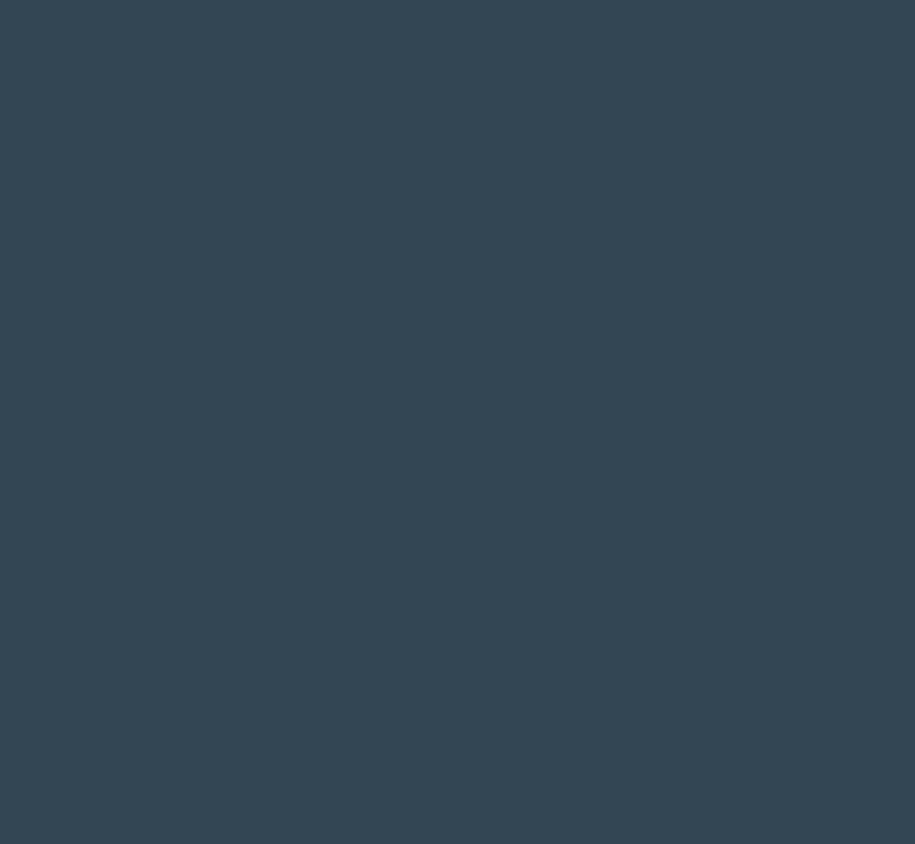
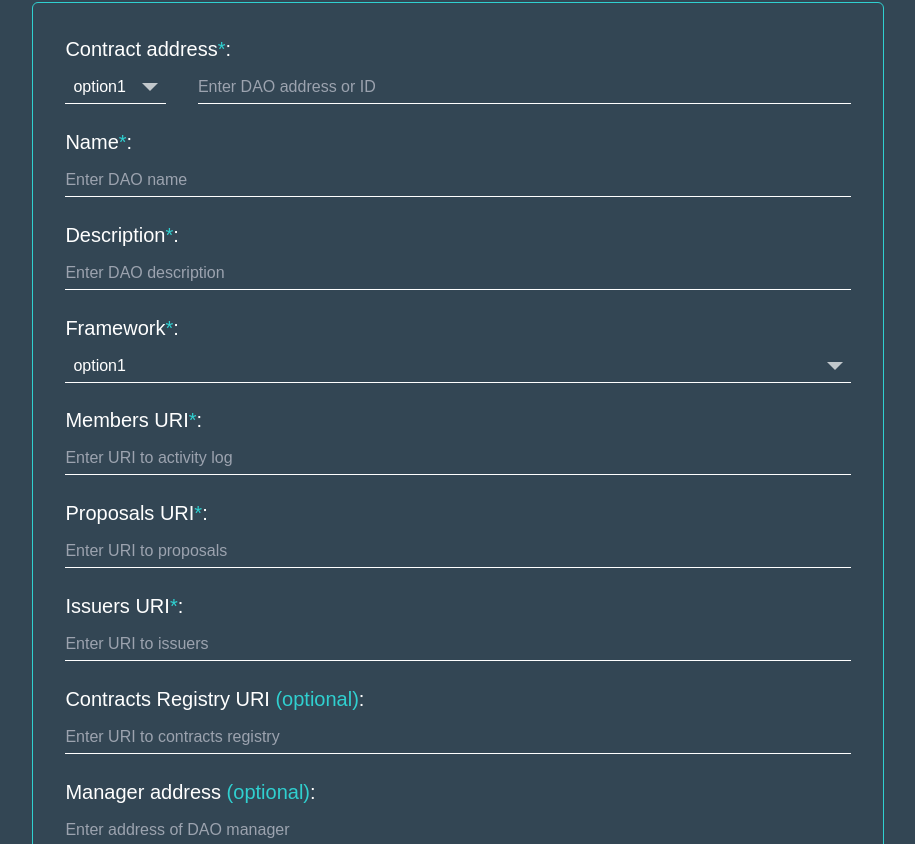
Before and after one commit to AwespireTech/rXCA-Frontend, a Next.js app: page /register in a window 1280 px wide. Shown: the part 176-1020 px from the top of the page, without its empty margins (182-1097 px from the left). Before the commit the page ends 800 px from the top, so only its background shows below. Built offline with nearby package versions, Linux system fonts and the light colour scheme; a web font is replaced by a local one.

Commit message:
feat: init explore page

```diff
--- a/src/app/components/atoms/button.tsx
+++ b/src/app/components/atoms/button.tsx
@@ -33,7 +33,7 @@ export const Button = ({
       style += " py-1 px-6 text-base"
       break
     case "large":
-      style += " py-2 px-6 text-xl"
+      style += " py-2 px-8 text-2xl"
       break
   }
 
--- a/src/app/components/atoms/dropdown/index.tsx
+++ b/src/app/components/atoms/dropdown/index.tsx
@@ -3,20 +3,20 @@ import styles from "./styles.module.scss"
 
 export const Dropdown = ({
   id,
-  items,
-  selectedItem,
+  options,
+  selectedOption,
   onSelect,
   full = false
 }: {
   id: string
-  items: string[]
-  selectedItem: string
+  options: string[]
+  selectedOption: string
   // selectedIdx: number,
-  onSelect: (item: string) => void
+  onSelect: (option: string) => void
   full?: boolean
 }) => {
   const [showDropdown, setShowDropdown] = useState(false)
-  const selectedIdx = items.indexOf(selectedItem)
+  const selectedIdx = options.indexOf(selectedOption)
 
   useEffect(() => {
     const handleOnClickOutside = (event: MouseEvent) => {
@@ -32,8 +32,8 @@ export const Dropdown = ({
     }
   }, [id])
 
-  const handleOnSelect = (item: string) => {
-    onSelect(item)
+  const handleOnSelect = (option: string) => {
+    onSelect(option)
     setShowDropdown(false)
   }
 
@@ -45,22 +45,22 @@ export const Dropdown = ({
           setShowDropdown((state) => !state)
         }}
       >
-        <p id={`${id}_shownText`}>{items[selectedIdx]}</p>
+        <p id={`${id}_shownText`}>{options[selectedIdx]}</p>
         <svg>
           <polygon points="0,0 8,8 16,0" />
         </svg>
       </button>
 
       <div className={`${styles.dropdownList} ${showDropdown ? styles.show : ""}`}>
-        {items.map((item, idx) => (
+        {options.map((option, idx) => (
           <button
             key={idx}
             className={styles.dropdownListItem}
             onClick={() => {
-              handleOnSelect(items[idx])
+              handleOnSelect(options[idx])
             }}
           >
-            {item}
+            {option}
           </button>
         ))}
       </div>
--- a/src/app/components/atoms/dropdown/styles.module.scss
+++ b/src/app/components/atoms/dropdown/styles.module.scss
@@ -1,7 +1,7 @@
 .dropdown {
-  display: relative;
+  position: relative;
   width: fit-content;
-  height: 2.25rem;
+  height: 2rem;
 
   &.full {
     width: 100%;
--- a/src/app/components/molecules/form-item.tsx
+++ b/src/app/components/molecules/form-item.tsx
@@ -9,7 +9,7 @@ export const FormItem = ({
 }) => {
   return (
     <div className="flex w-full flex-col gap-2">
-      <p className="text-lg">
+      <p className="text-xl">
         {label}
         <span className="text-highlight">{isRequired ? "*" : " (optional)"}</span>
         <span>:</span>
@@ -18,3 +18,5 @@ export const FormItem = ({
     </div>
   )
 }
+
+export default FormItem
--- a/src/app/explore/page.tsx
+++ b/src/app/explore/page.tsx
@@ -1,12 +1,13 @@
 "use client"
 import Header from "../components/organisms/header"
 import Title from "../components/atoms/title"
+import lang from "@../../../public/lang/en.json"
 
 export const Explore = () => {
   return (
     <>
       <Header />
-      <Title>Explore</Title>
+      <Title>{lang.page.explore.title}</Title>
     </>
   )
 }
--- a/src/app/register/page.tsx
+++ b/src/app/register/page.tsx
@@ -1,12 +1,141 @@
 "use client"
+import React, { useState } from "react"
 import Header from "../components/organisms/header"
 import Title from "../components/atoms/title"
+import lang from "@../../../public/lang/en.json"
+import FormItem from "../components/molecules/form-item"
+import Dropdown from "../components/atoms/dropdown"
+import TextInput from "../components/atoms/input"
+import Button from "../components/atoms/button"
+
+const options = ["option1", "option2", "option3"]
+
+const defaultNetwork = options[0]
+const defaultFramework = options[0]
 
 export const Register = () => {
+  const [network, setNetwork] = useState<string>(defaultNetwork)
+  const [contractAddr, setContractAddr] = useState<string>("")
+  const [name, setName] = useState<string>("")
+  const [description, setDescription] = useState<string>("")
+  const [framework, setFramework] = useState<string>(defaultFramework)
+  const [membersUri, setMembersUri] = useState<string>("")
+  const [proposalsUri, setProposalsUri] = useState<string>("")
+  const [issuersUri, setIssuersUri] = useState<string>("")
+  const [registryUri, setRegistryUri] = useState<string>("")
+  const [managerAddr, setManagerAddr] = useState<string>("")
+  const [document, setDocument] = useState<string>("")
+
+  const handleRegister = () => {}
+
   return (
     <>
       <Header />
-      <Title>Register</Title>
+      <Title>{lang.page.register.title}</Title>
+      <div className="flex w-[90%] flex-col gap-6 rounded-md border border-highlight p-8 xl:w-[70%]">
+        <FormItem label={lang.dao.contractAddr.label} isRequired>
+          <div className="flex flex-row justify-end gap-8">
+            <Dropdown
+              id="contractAddrNetwork"
+              options={options}
+              selectedOption={network}
+              onSelect={(option: string) => setNetwork(option)}
+            />
+            <TextInput
+              id="contractAddr"
+              placeholder={lang.dao.contractAddr.placeholder}
+              value={contractAddr}
+              onChange={(value) => setContractAddr(value)}
+            />
+          </div>
+        </FormItem>
+
+        <FormItem label={lang.dao.name.label} isRequired>
+          <TextInput
+            id="name"
+            placeholder={lang.dao.name.placeholder}
+            value={name}
+            onChange={(value) => setName(value)}
+          />
+        </FormItem>
+
+        <FormItem label={lang.dao.desc.label} isRequired>
+          <TextInput
+            id="name"
+            placeholder={lang.dao.desc.placeholder}
+            value={description}
+            onChange={(value) => setDescription(value)}
+          />
+        </FormItem>
+
+        <FormItem label={lang.dao.framework.label} isRequired>
+          <Dropdown
+            id="framework"
+            options={options}
+            selectedOption={framework}
+            onSelect={(option: string) => setFramework(option)}
+            full
+          />
+        </FormItem>
+
+        <FormItem label={lang.dao.members.label} isRequired>
+          <TextInput
+            id="members"
+            placeholder={lang.dao.members.placeholder}
+            value={membersUri}
+            onChange={(value) => setMembersUri(value)}
+          />
+        </FormItem>
+
+        <FormItem label={lang.dao.proposals.label} isRequired>
+          <TextInput
+            id="proposals"
+            placeholder={lang.dao.proposals.placeholder}
+            value={proposalsUri}
+            onChange={(value) => setProposalsUri(value)}
+          />
+        </FormItem>
+
+        <FormItem label={lang.dao.issuers.label} isRequired>
+          <TextInput
+            id="issuers"
+            placeholder={lang.dao.issuers.placeholder}
+            value={issuersUri}
+            onChange={(value) => setIssuersUri(value)}
+          />
+        </FormItem>
+
+        <FormItem label={lang.dao.registry.label}>
+          <TextInput
+            id="registry"
+            placeholder={lang.dao.registry.placeholder}
+            value={registryUri}
+            onChange={(value) => setRegistryUri(value)}
+          />
+        </FormItem>
+
+        <FormItem label={lang.dao.managerAddr.label}>
+          <TextInput
+            id="manager"
+            placeholder={lang.dao.managerAddr.placeholder}
+            value={managerAddr}
+            onChange={(value) => setManagerAddr(value)}
+          />
+        </FormItem>
+
+        <FormItem label={lang.dao.document.label}>
+          <TextInput
+            id="document"
+            placeholder={lang.dao.document.placeholder}
+            value={document}
+            onChange={(value) => setDocument(value)}
+          />
+        </FormItem>
+      </div>
+
+      <Button id="register-btn" variant="primary" size="large" onClick={handleRegister}>
+        {lang.action.register.short}
+      </Button>
     </>
   )
 }
```
